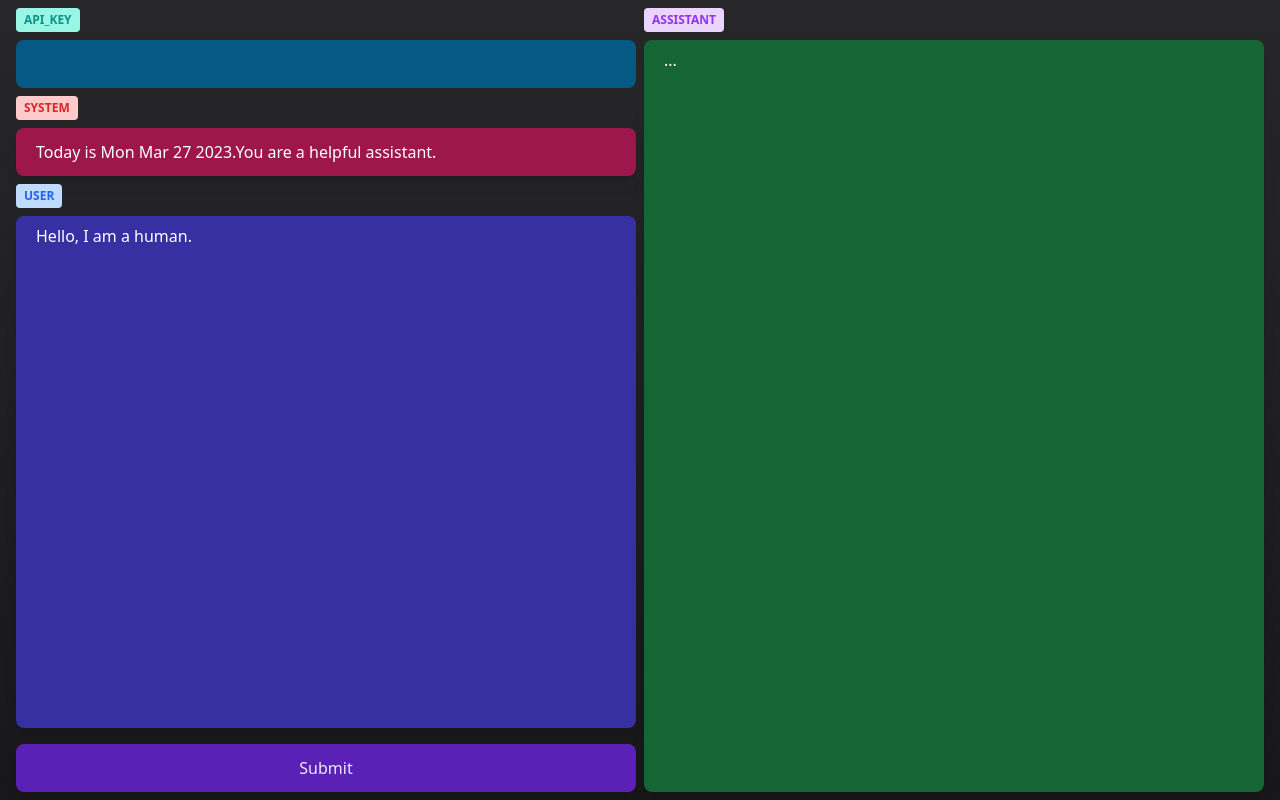
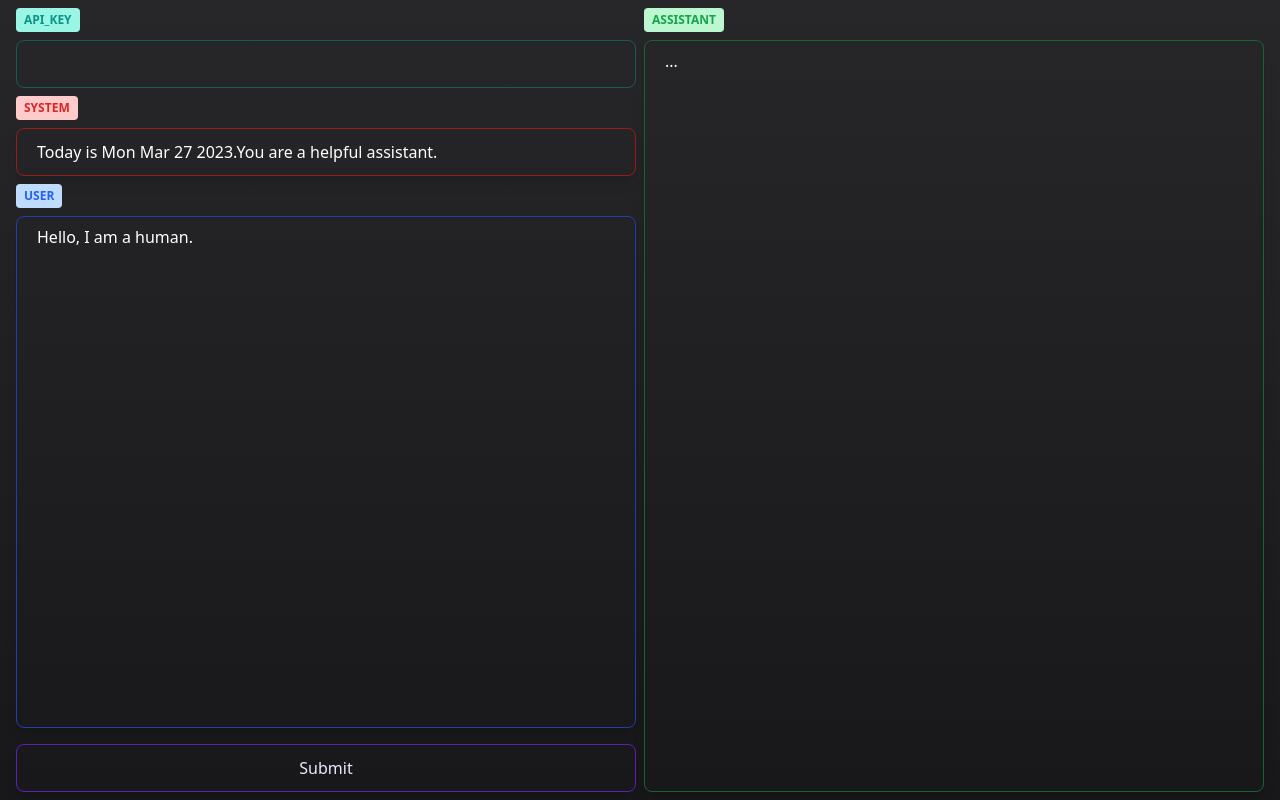
Before and after one commit to discountry/chatgpt-toolbox, a Next.js app: page / in a window 1280 px wide. Built offline with nearby package versions, Linux system fonts and the light colour scheme.

Commit message:
remove bg

```diff
--- a/app/App.tsx
+++ b/app/App.tsx
@@ -119,7 +119,7 @@ export default function App({
                   API_KEY
                 </span>
                 <input
-                  className="w-full h-8 px-5 py-2 font-medium text-white rounded-lg resize-none bg-sky-800 xl:h-12 hover:shadow-sm"
+                  className="w-full h-8 px-5 py-2 font-medium text-white bg-transparent border border-teal-800 rounded-lg resize-none xl:h-12 hover:shadow-sm"
                   name="apiKey"
                   type="password"
                   value={apiKey}
@@ -133,7 +133,7 @@ export default function App({
                   System
                 </span>
                 <input
-                  className="w-full h-8 px-5 py-2 font-medium text-white bg-pink-800 rounded-lg shadow-lg resize-none xl:h-12 hover:shadow-sm"
+                  className="w-full h-8 px-5 py-2 font-medium text-white bg-transparent border border-red-800 rounded-lg shadow-lg resize-none xl:h-12 hover:shadow-sm"
                   name="system"
                   value={direction}
                   onChange={(e) => setDirection(e.target.value)}
@@ -146,7 +146,7 @@ export default function App({
                   User
                 </span>
                 <textarea
-                  className="w-full h-full px-5 py-2 font-medium text-white bg-indigo-800 rounded-lg shadow-lg resize-none hover:shadow-sm"
+                  className="w-full h-full px-5 py-2 font-medium text-white bg-transparent border border-blue-800 rounded-lg shadow-lg resize-none hover:shadow-sm"
                   name="user"
                   value={question}
                   onChange={(e) => setQuestion(e.target.value)}
@@ -159,7 +159,7 @@ export default function App({
                 className={
                   isLoading
                     ? "h-12 w-full px-6 py-2 my-2 text-gray-100 hover:bg-gray-500 bg-gray-500 rounded-lg shadow-lg"
-                    : "h-12 w-full px-6 py-2 my-2 text-violet-100 bg-violet-800 hover:bg-violet-600 rounded-lg shadow-lg"
+                    : "h-12 w-full px-6 py-2 my-2 text-violet-100 border border-violet-800 hover:bg-violet-600 rounded-lg shadow-lg"
                 }
                 onClick={handleSubmitPromptBtnClicked}
               >
@@ -170,10 +170,10 @@ export default function App({
         </div>
         <div className="w-full pb-12 max-h-96 xl:max-h-screen xl:h-screen">
           <label>
-            <span className="inline-block px-2 py-1 my-2 mr-1 text-xs font-semibold text-purple-600 uppercase bg-purple-200 rounded last:mr-0">
+            <span className="inline-block px-2 py-1 my-2 mr-1 text-xs font-semibold text-green-600 uppercase bg-green-200 rounded last:mr-0">
               Assistant
             </span>
-            <div className="w-full h-full px-5 py-2 overflow-x-hidden overflow-y-auto font-medium text-white bg-green-800 rounded-lg shadow-lg hover:shadow-sm">
+            <div className="w-full h-full px-5 py-2 overflow-x-hidden overflow-y-auto font-medium text-white border border-green-800 rounded-lg shadow-lg hover:shadow-sm">
               {parseHTML ? (
                 <Markdown content={answer} />
               ) : (
```
